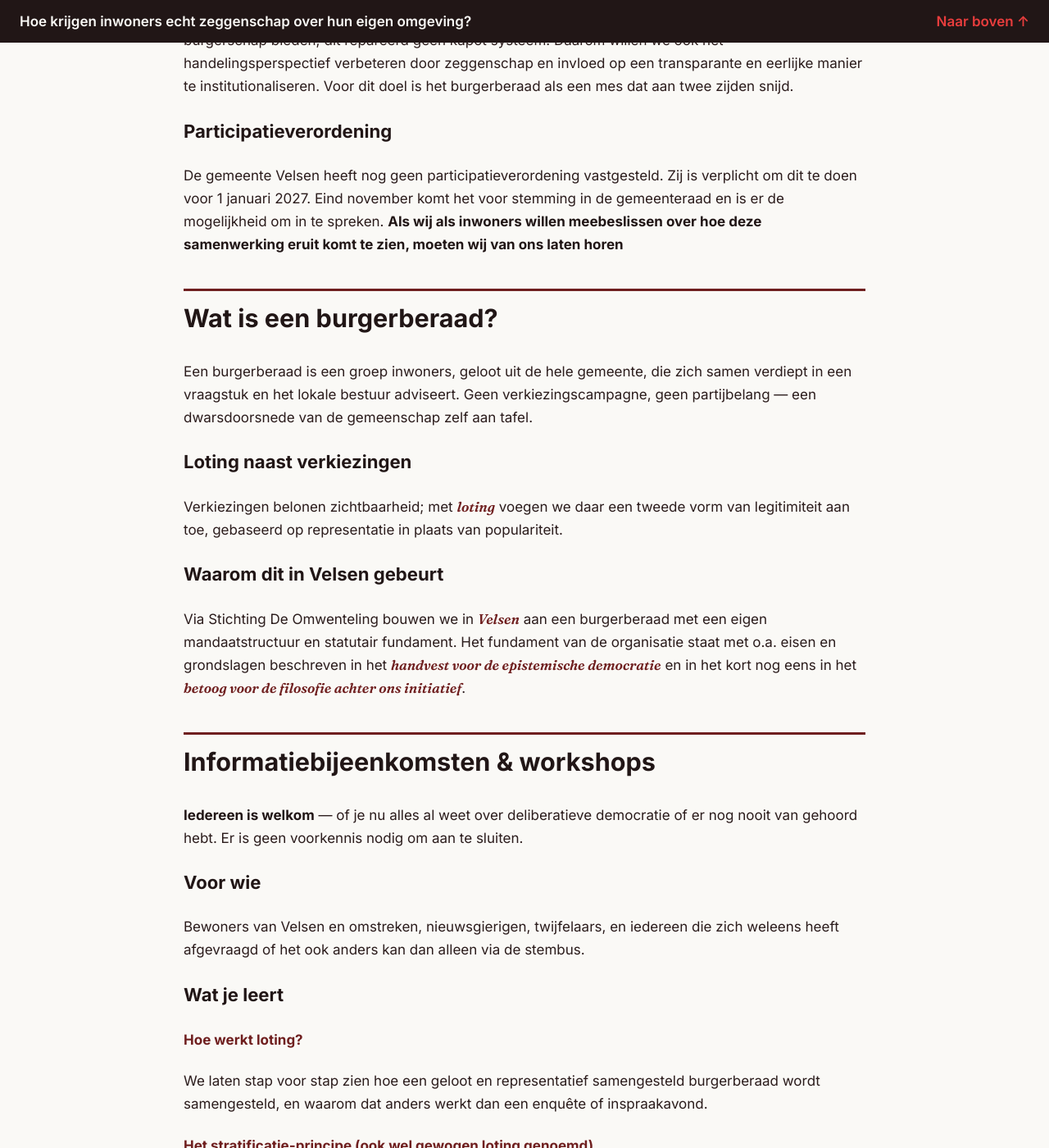
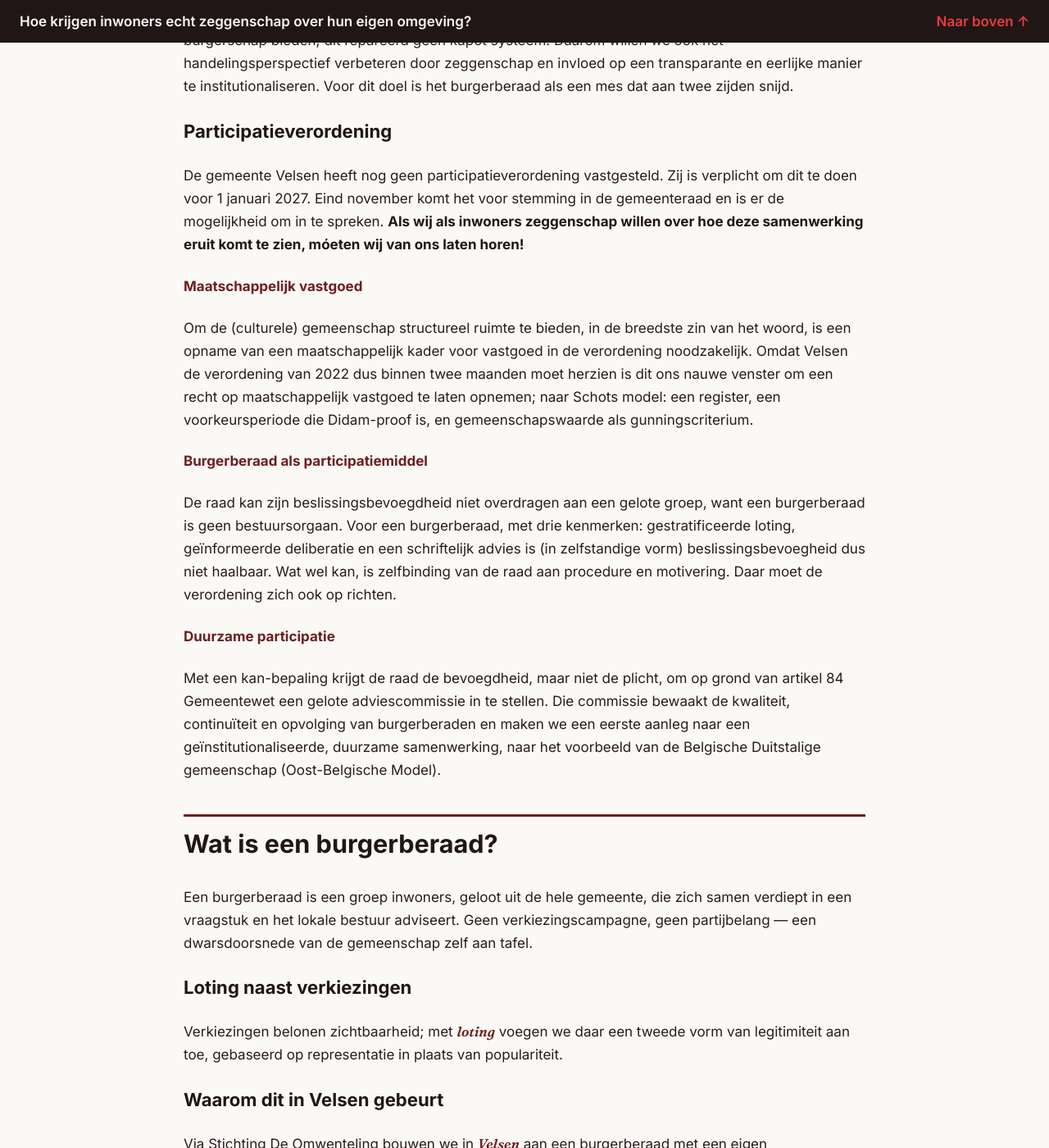
Before and after one commit to Klikblitser/Omwenteling, a Jekyll site: the page built from index.md, in a window 1280 px wide and 1400 px high, scrolled down 799 px. Shown: the whole window at 82% size. Built offline with Jekyll 4.4.1, drawn with Linux system fonts in a browser that asks for light colours.

Commit message:
kleine aanpassing OBM

```diff
--- a/index.md
+++ b/index.md
@@ -33,7 +33,19 @@ Dat klinkt misschien utopisch maar we geloven dat het mogelijk is door macht te
 
 ### Participatieverordening
 
-De gemeente Velsen heeft nog geen participatieverordening vastgesteld. Zij is verplicht om dit te doen voor 1 januari 2027. Eind november komt het voor stemming in de gemeenteraad en is er de mogelijkheid om in te spreken. **Als wij als inwoners willen meebeslissen over hoe deze samenwerking eruit komt te zien, moeten wij van ons laten horen**
+De gemeente Velsen heeft nog geen participatieverordening vastgesteld. Zij is verplicht om dit te doen voor 1 januari 2027. Eind november komt het voor stemming in de gemeenteraad en is er de mogelijkheid om in te spreken. **Als wij als inwoners zeggenschap willen over hoe deze samenwerking eruit komt te zien, móeten wij van ons laten horen!**
+
+#### Maatschappelijk vastgoed
+
+Om de (culturele) gemeenschap structureel ruimte te bieden, in de breedste zin van het woord, is een opname van een maatschappelijk kader voor vastgoed in de verordening noodzakelijk. Omdat Velsen de verordening van 2022 dus binnen twee maanden moet herzien is dit ons nauwe venster om een recht op maatschappelijk vastgoed te laten opnemen; naar Schots model: een register, een voorkeursperiode die Didam-proof is, en gemeenschapswaarde als gunningscriterium.
+
+#### Burgerberaad als participatiemiddel
+
+De raad kan zijn beslissingsbevoegdheid niet overdragen aan een gelote groep, want een burgerberaad is geen bestuursorgaan. Voor een burgerberaad, met drie kenmerken: gestratificeerde loting, geïnformeerde deliberatie en een schriftelijk advies is (in zelfstandige vorm) beslissingsbevoegheid dus niet haalbaar. Wat wel kan, is zelfbinding van de raad aan procedure en motivering. Daar moet de verordening zich ook op richten.
+
+#### Duurzame participatie
+
+Met een kan-bepaling krijgt de raad de bevoegdheid, maar niet de plicht, om op grond van artikel 84 Gemeentewet een gelote adviescommissie in te stellen. Die commissie bewaakt de kwaliteit, continuïteit en opvolging van burgerberaden en maken we een eerste aanleg naar een geïnstitutionaliseerde, duurzame samenwerking, naar het voorbeeld van de Belgische Duitstalige gemeenschap (Oost-Belgische Model).
 
 ## Wat is een burgerberaad?
 
```
